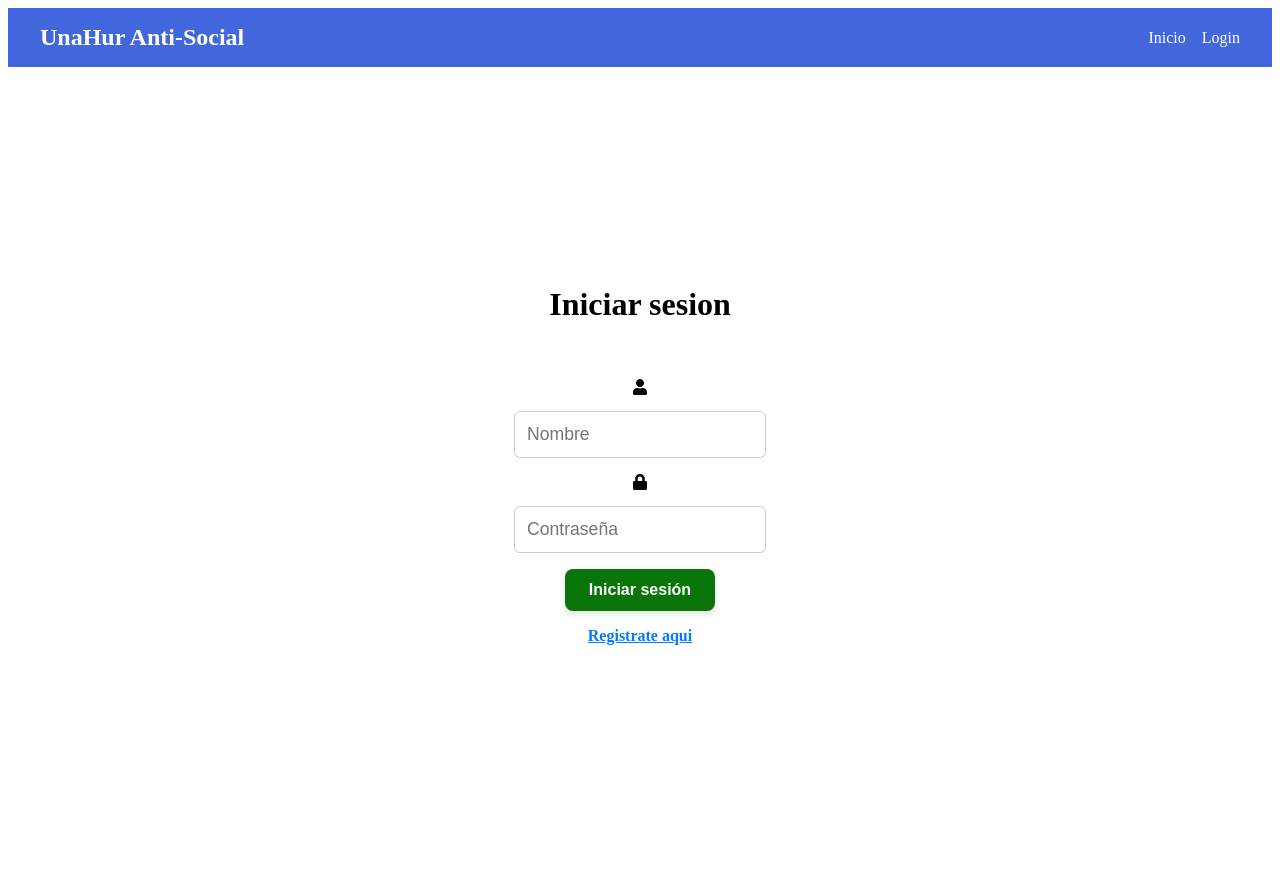
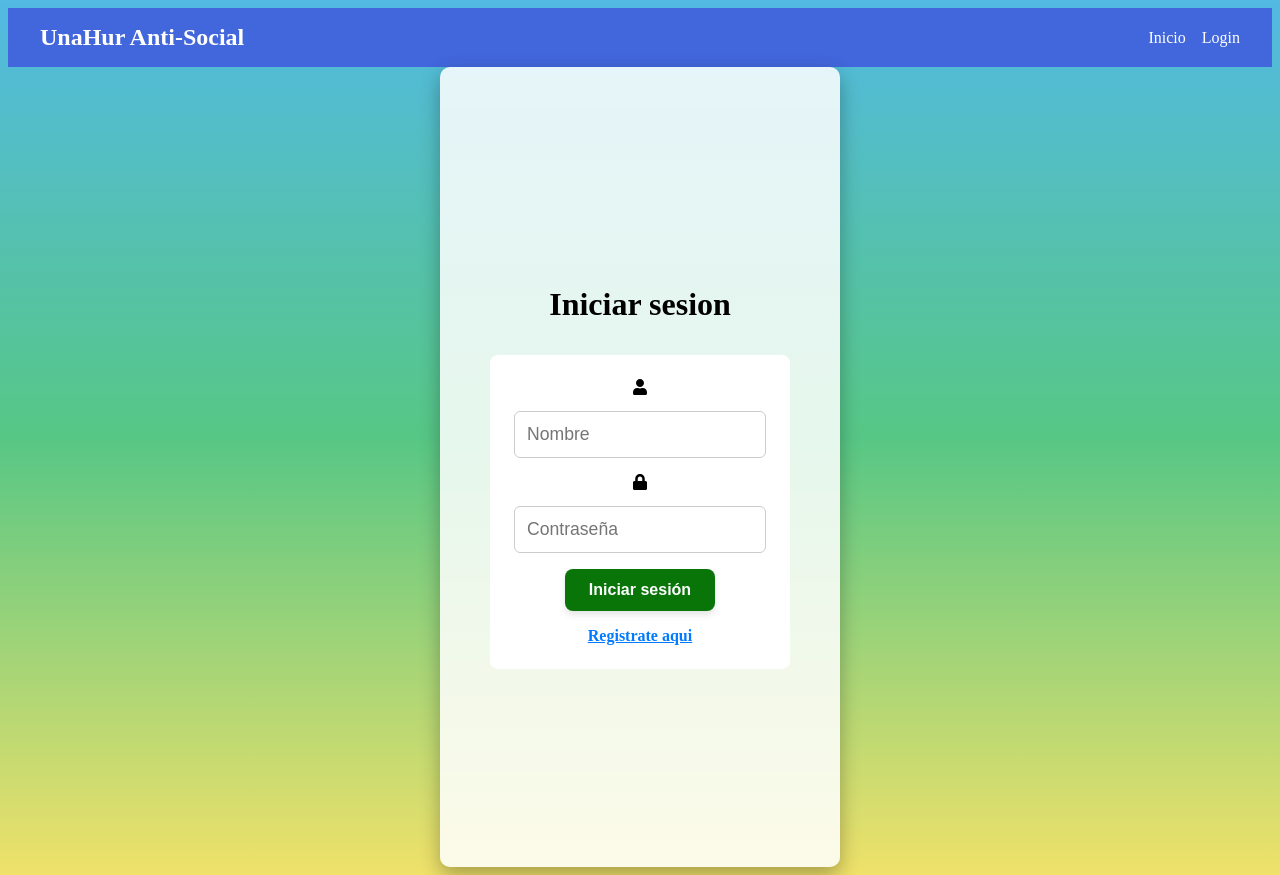
Before and after one commit to VaninaCejasElizabethOlson/UnaHur-Anti-Social-Net-Interfaz-de-Usuario, a React (Vite) app: page /login in a window 1280 px wide. Built offline with nearby package versions, Linux system fonts and the light colour scheme.

Commit message:
Puse estilos al home y al registro

```diff
--- a/src/style/Home.css
+++ b/src/style/Home.css
@@ -1,3 +1,8 @@
+body {
+background: linear-gradient(180deg,rgba(51, 173, 222, 0.85) 0%, rgba(87, 199, 133, 1) 50%, rgba(237, 221, 83, 0.87) 100%);
+  background-size: cover;
+}
+
 .home-container {
   max-width: 1000px;
   margin: auto;
--- a/src/style/register.css
+++ b/src/style/register.css
@@ -34,3 +34,23 @@ transition: color 0.3s ease;
   align-items: center;
   justify-content: center;
 }
+
+.login-container {
+  animation: fadeIn 1s ease forwards;
+  opacity: 0;
+  transform: translateY(-80px);
+
+  background: rgba(255, 255, 255, 0.85);
+  border-radius: 10px;
+  box-shadow: 0 8px 20px rgba(0,0,0,0.3);
+  max-width: 400px;
+  width: 50%;
+  margin: auto;
+}
+
+@keyframes fadeIn {
+  to {
+    opacity: 1;
+    transform: translateY(0);
+  }
+}
```
